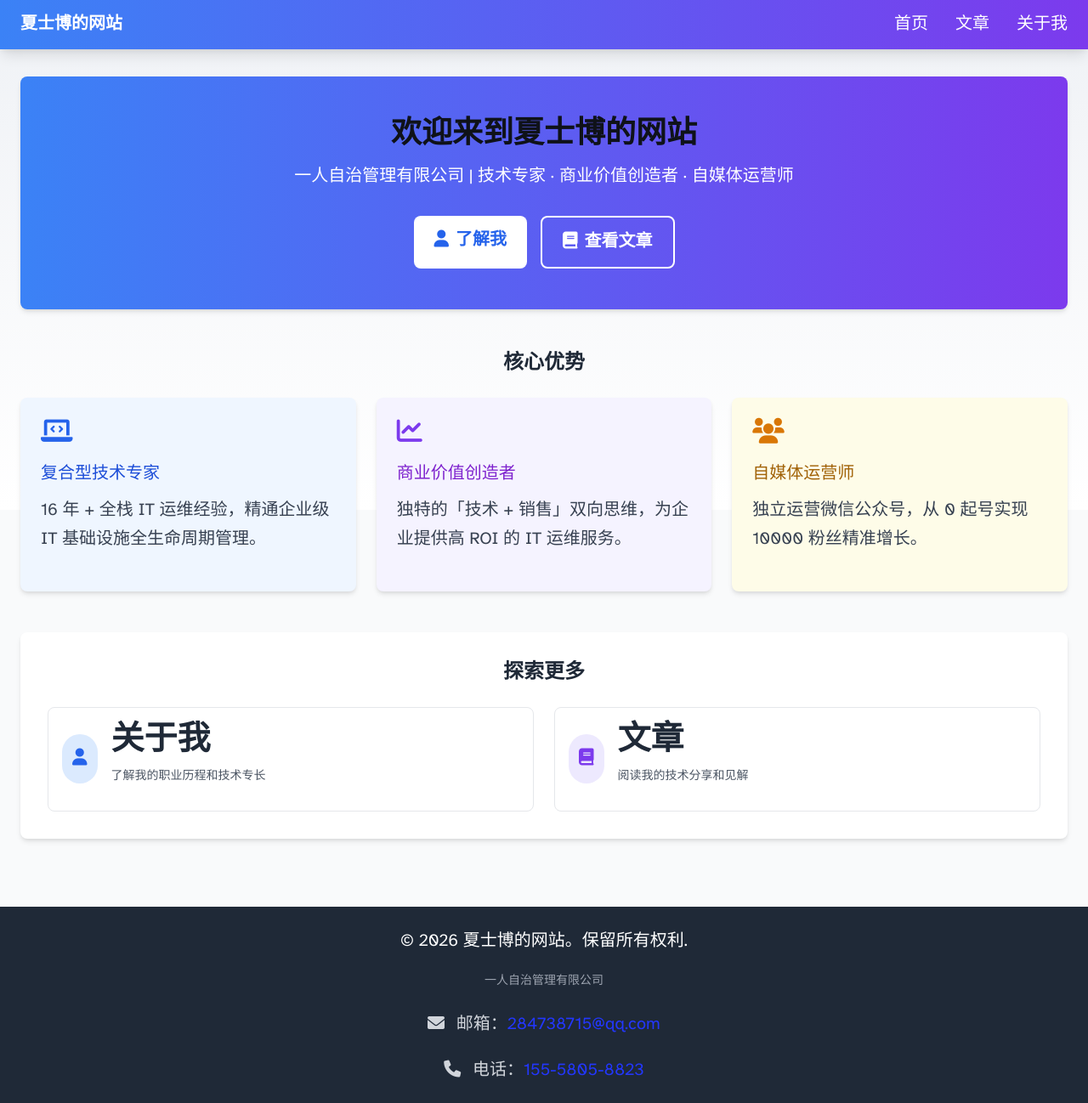
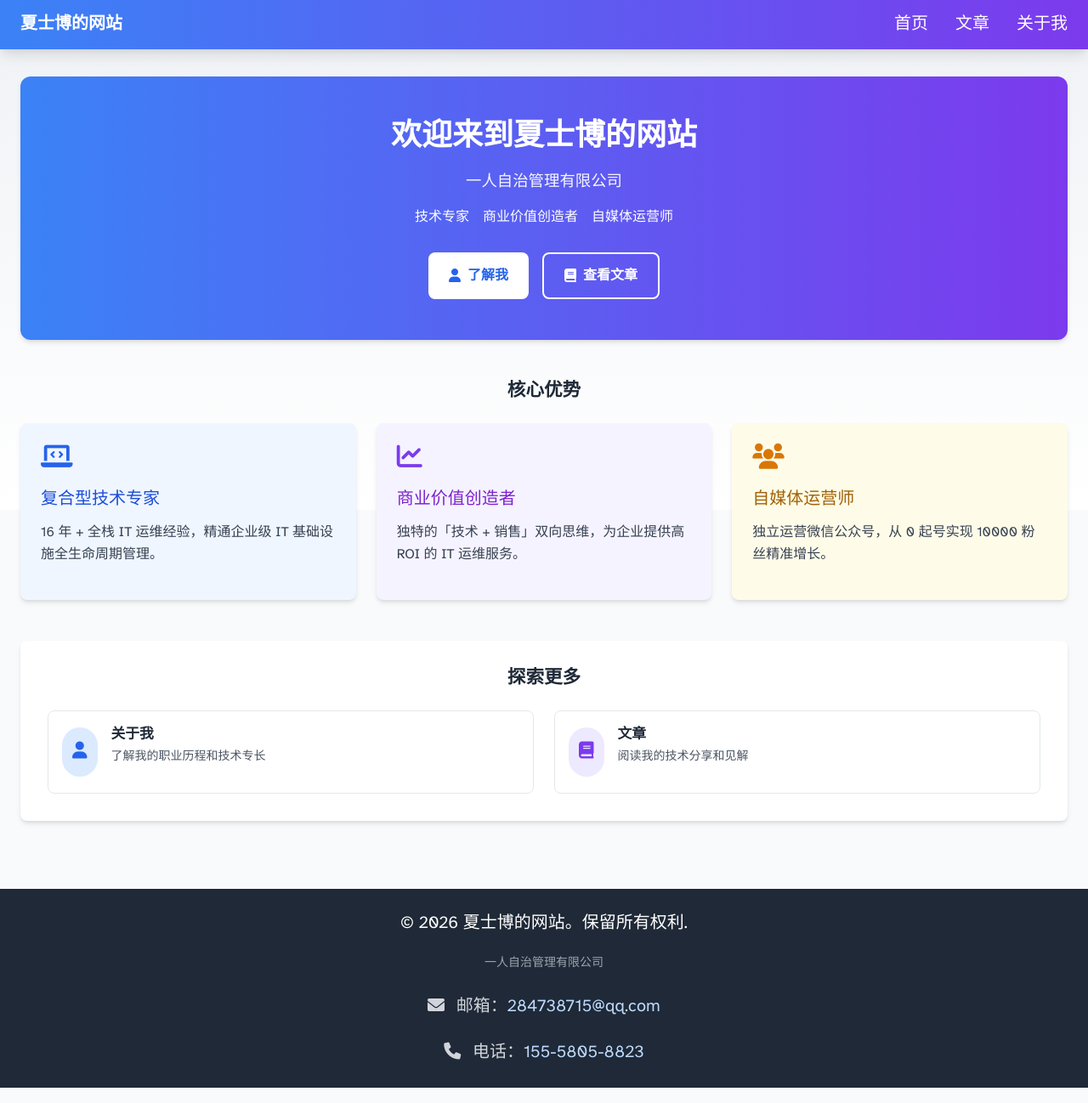
Before and after one commit to x86060810/astro-blog-starter-template, an Astro site: page / in a window 1280 px wide. Shown: the whole page at 85% size. Built offline with nearby package versions, Linux system fonts and the light colour scheme; Astro itself is replaced by a stand-in of ours.

Commit message:
优化移动端适配：首页响应式布局、文章页字号缩放、页脚链接对比度

```diff
--- a/src/components/Footer.astro
+++ b/src/components/Footer.astro
@@ -3,7 +3,7 @@ const today = new Date();
 ---
 
 <footer class="bg-gray-800 text-white py-6">
-  <div class="container mx-auto px-6 text-center">
+  <div class="container mx-auto px-4 sm:px-6 text-center">
     <p>© {today.getFullYear()} 夏士博的网站。保留所有权利.</p>
     <p class="text-gray-400 text-sm mt-2">一人自治管理有限公司</p>
 
@@ -11,11 +11,11 @@ const today = new Date();
     <div class="mt-6 space-y-2">
       <p class="text-gray-300">
         <i class="fas fa-envelope mr-2"></i>
-        邮箱：<a href="mailto:284738715@qq.com" class="hover:text-white transition">284738715@qq.com</a>
+        邮箱：<a href="mailto:284738715@qq.com" class="text-blue-200 hover:text-white transition">284738715@qq.com</a>
       </p>
       <p class="text-gray-300">
         <i class="fas fa-phone mr-2"></i>
-        电话：<a href="tel:155-5805-8823" class="hover:text-white transition">155-5805-8823</a>
+        电话：<a href="tel:155-5805-8823" class="text-blue-200 hover:text-white transition">155-5805-8823</a>
       </p>
     </div>
   </div>
--- a/src/pages/index.astro
+++ b/src/pages/index.astro
@@ -1,24 +1,22 @@
 ---
 import BaseHead from '../components/BaseHead.astro';
-import Header from '../components/Header.astro';
 import Footer from '../components/Footer.astro';
-import { SITE_TITLE, SITE_DESCRIPTION } from '../consts';
 ---
 
 <!doctype html>
 <html lang="zh-CN">
   <head>
     <BaseHead title="夏士博的网站 - 一人自治管理有限公司" description="夏士博的个人网站，展示技术专长和职业历程" />
-    <meta name="viewport" content="width=device-width, initial-scale=1.0">
+    <meta name="viewport" content="width=device-width, initial-scale=1.0, viewport-fit=cover">
     <link href="https://cdn.jsdelivr.net/npm/tailwindcss@2.2.19/dist/tailwind.min.css" rel="stylesheet">
     <link rel="stylesheet" href="https://cdnjs.cloudflare.com/ajax/libs/font-awesome/6.0.0-beta3/css/all.min.css">
   </head>
   <body class="bg-gray-50">
     <!-- 导航栏 -->
     <nav class="bg-gradient-to-r from-blue-500 to-purple-600 shadow-lg">
-      <div class="container mx-auto px-6 py-3">
+      <div class="container mx-auto px-4 sm:px-6 py-3">
         <div class="flex items-center justify-between">
-          <div class="text-white font-bold text-xl">
+          <div class="text-white font-bold text-lg sm:text-xl">
             夏士博的网站
           </div>
           <div class="hidden md:flex space-x-8">
@@ -27,7 +25,7 @@ import { SITE_TITLE, SITE_DESCRIPTION } from '../consts';
             <a href="/about" class="text-white hover:text-gray-200">关于我</a>
           </div>
           <div class="md:hidden">
-            <button class="mobile-menu-button text-white focus:outline-none">
+            <button class="mobile-menu-button text-white focus:outline-none p-2" aria-label="打开菜单">
               <i class="fas fa-bars text-2xl"></i>
             </button>
           </div>
@@ -35,58 +33,63 @@ import { SITE_TITLE, SITE_DESCRIPTION } from '../consts';
       </div>
       <!-- 移动端菜单 -->
       <div class="mobile-menu hidden md:hidden bg-blue-700">
-        <a href="/" class="block py-2 px-4 text-white hover:bg-blue-600">首页</a>
-        <a href="/blog" class="block py-2 px-4 text-white hover:bg-blue-600">文章</a>
-        <a href="/about" class="block py-2 px-4 text-white hover:bg-blue-600">关于我</a>
+        <a href="/" class="block py-3 px-5 text-white hover:bg-blue-600">首页</a>
+        <a href="/blog" class="block py-3 px-5 text-white hover:bg-blue-600">文章</a>
+        <a href="/about" class="block py-3 px-5 text-white hover:bg-blue-600">关于我</a>
       </div>
     </nav>
 
     <!-- 主要内容 -->
-    <main class="container mx-auto px-6 py-8">
+    <main class="container mx-auto px-4 sm:px-6 py-8">
       <!-- 欢迎区域 -->
-      <section class="mb-12">
-        <div class="bg-gradient-to-r from-blue-500 to-purple-600 rounded-lg shadow-md p-12 text-white text-center">
-          <h1 class="text-4xl font-bold mb-4">欢迎来到夏士博的网站</h1>
-          <p class="text-xl mb-8">一人自治管理有限公司 | 技术专家 · 商业价值创造者 · 自媒体运营师</p>
-          <div class="flex justify-center space-x-4">
-            <a href="/about" class="bg-white text-blue-600 px-6 py-3 rounded-lg font-semibold hover:bg-gray-100 transition">
-              <i class="fas fa-user mr-2"></i>了解我
+      <section class="mb-10 md:mb-12">
+        <div class="hero-card">
+          <h1 class="hero-title">欢迎来到夏士博的网站</h1>
+          <p class="hero-sub">一人自治管理有限公司</p>
+          <ul class="hero-tags">
+            <li>技术专家</li>
+            <li>商业价值创造者</li>
+            <li>自媒体运营师</li>
+          </ul>
+          <div class="hero-actions">
+            <a href="/about" class="hero-btn hero-btn-primary">
+              <i class="fas fa-user" aria-hidden="true"></i>了解我
             </a>
-            <a href="/blog" class="bg-transparent border-2 border-white text-white px-6 py-3 rounded-lg font-semibold hover:bg-white hover:text-blue-600 transition">
-              <i class="fas fa-book mr-2"></i>查看文章
+            <a href="/blog" class="hero-btn hero-btn-ghost">
+              <i class="fas fa-book" aria-hidden="true"></i>查看文章
             </a>
           </div>
         </div>
       </section>
 
       <!-- 核心优势预览 -->
-      <section class="mb-12">
-        <h2 class="text-2xl font-semibold text-gray-800 mb-6 text-center">核心优势</h2>
-        <div class="grid grid-cols-1 md:grid-cols-3 gap-6">
-          <div class="bg-blue-50 p-6 rounded-lg shadow-md">
+      <section class="mb-10 md:mb-12">
+        <h2 class="section-title">核心优势</h2>
+        <div class="grid grid-cols-1 md:grid-cols-3 gap-5 md:gap-6">
+          <div class="bg-blue-50 p-5 md:p-6 rounded-lg shadow-md">
             <div class="text-blue-600 text-3xl mb-4">
-              <i class="fas fa-laptop-code"></i>
+              <i class="fas fa-laptop-code" aria-hidden="true"></i>
             </div>
-            <h3 class="text-xl font-medium text-blue-700 mb-3">复合型技术专家</h3>
-            <p class="text-gray-700">
+            <h3 class="text-lg md:text-xl font-medium text-blue-700 mb-3">复合型技术专家</h3>
+            <p class="text-gray-700 text-base leading-relaxed">
               16 年 + 全栈 IT 运维经验，精通企业级 IT 基础设施全生命周期管理。
             </p>
           </div>
-          <div class="bg-purple-50 p-6 rounded-lg shadow-md">
+          <div class="bg-purple-50 p-5 md:p-6 rounded-lg shadow-md">
             <div class="text-purple-600 text-3xl mb-4">
-              <i class="fas fa-chart-line"></i>
+              <i class="fas fa-chart-line" aria-hidden="true"></i>
             </div>
-            <h3 class="text-xl font-medium text-purple-700 mb-3">商业价值创造者</h3>
-            <p class="text-gray-700">
+            <h3 class="text-lg md:text-xl font-medium text-purple-700 mb-3">商业价值创造者</h3>
+            <p class="text-gray-700 text-base leading-relaxed">
               独特的「技术 + 销售」双向思维，为企业提供高 ROI 的 IT 运维服务。
             </p>
           </div>
-          <div class="bg-yellow-50 p-6 rounded-lg shadow-md">
+          <div class="bg-yellow-50 p-5 md:p-6 rounded-lg shadow-md">
             <div class="text-yellow-600 text-3xl mb-4">
-              <i class="fas fa-users"></i>
+              <i class="fas fa-users" aria-hidden="true"></i>
             </div>
-            <h3 class="text-xl font-medium text-yellow-700 mb-3">自媒体运营师</h3>
-            <p class="text-gray-700">
+            <h3 class="text-lg md:text-xl font-medium text-yellow-700 mb-3">自媒体运营师</h3>
+            <p class="text-gray-700 text-base leading-relaxed">
               独立运营微信公众号，从 0 起号实现 10000 粉丝精准增长。
             </p>
           </div>
@@ -94,26 +97,26 @@ import { SITE_TITLE, SITE_DESCRIPTION } from '../consts';
       </section>
 
       <!-- 快速链接 -->
-      <section class="mb-12">
-        <div class="bg-white rounded-lg shadow-md p-8">
-          <h2 class="text-2xl font-semibold text-gray-800 mb-6 text-center">探索更多</h2>
-          <div class="grid grid-cols-1 md:grid-cols-2 gap-6">
+      <section class="mb-10 md:mb-12">
+        <div class="bg-white rounded-lg shadow-md p-5 md:p-8">
+          <h2 class="section-title">探索更多</h2>
+          <div class="grid grid-cols-1 md:grid-cols-2 gap-4 md:gap-6">
             <a href="/about" class="flex items-center p-4 border border-gray-200 rounded-lg hover:border-blue-500 hover:bg-blue-50 transition">
-              <div class="bg-blue-100 p-3 rounded-full mr-4">
-                <i class="fas fa-user text-blue-600 text-xl"></i>
+              <div class="flex-shrink-0 bg-blue-100 p-3 rounded-full mr-4">
+                <i class="fas fa-user text-blue-600 text-xl" aria-hidden="true"></i>
               </div>
-              <div>
-                <h3 class="font-semibold text-gray-800">关于我</h3>
-                <p class="text-gray-600 text-sm">了解我的职业历程和技术专长</p>
+              <div class="min-w-0">
+                <h3 class="quick-title">关于我</h3>
+                <p class="text-gray-600 text-sm leading-relaxed">了解我的职业历程和技术专长</p>
               </div>
             </a>
             <a href="/blog" class="flex items-center p-4 border border-gray-200 rounded-lg hover:border-purple-500 hover:bg-purple-50 transition">
-              <div class="bg-purple-100 p-3 rounded-full mr-4">
-                <i class="fas fa-book text-purple-600 text-xl"></i>
+              <div class="flex-shrink-0 bg-purple-100 p-3 rounded-full mr-4">
+                <i class="fas fa-book text-purple-600 text-xl" aria-hidden="true"></i>
               </div>
-              <div>
-                <h3 class="font-semibold text-gray-800">文章</h3>
-                <p class="text-gray-600 text-sm">阅读我的技术分享和见解</p>
+              <div class="min-w-0">
+                <h3 class="quick-title">文章</h3>
+                <p class="text-gray-600 text-sm leading-relaxed">阅读我的技术分享和见解</p>
               </div>
             </a>
           </div>
@@ -125,13 +128,136 @@ import { SITE_TITLE, SITE_DESCRIPTION } from '../consts';
     <Footer />
 
     <script>
-      // 移动端菜单切换
       const mobileMenuButton = document.querySelector('.mobile-menu-button');
       const mobileMenu = document.querySelector('.mobile-menu');
-
-      mobileMenuButton.addEventListener('click', () => {
+      mobileMenuButton?.addEventListener('click', () => {
         mobileMenu.classList.toggle('hidden');
       });
     </script>
   </body>
 </html>
+
+<style>
+  .hero-card {
+    background: linear-gradient(90deg, #3b82f6 0%, #7c3aed 100%);
+    border-radius: 12px;
+    box-shadow: 0 4px 6px -1px rgba(0, 0, 0, 0.1), 0 2px 4px -1px rgba(0, 0, 0, 0.06);
+    color: #fff;
+    text-align: center;
+    padding: 3rem;
+  }
+  .hero-title {
+    color: #fff;
+    font-size: 2.25rem;
+    font-weight: 700;
+    line-height: 1.28;
+    margin: 0 0 1rem;
+  }
+  .hero-sub {
+    color: #fff;
+    font-size: 1.15rem;
+    line-height: 1.6;
+    margin: 0 0 0.75rem;
+    opacity: 0.95;
+  }
+  .hero-tags {
+    display: flex;
+    flex-wrap: wrap;
+    justify-content: center;
+    gap: 0.4rem 1rem;
+    list-style: none;
+    padding: 0;
+    margin: 0 0 1.75rem;
+    font-size: 1rem;
+  }
+  .hero-tags li {
+    white-space: nowrap;
+  }
+  .hero-actions {
+    display: flex;
+    flex-wrap: wrap;
+    justify-content: center;
+    gap: 1rem;
+  }
+  .hero-btn {
+    display: inline-flex;
+    align-items: center;
+    justify-content: center;
+    gap: 0.5rem;
+    white-space: nowrap;
+    padding: 0.75rem 1.5rem;
+    border-radius: 8px;
+    font-weight: 600;
+    font-size: 1rem;
+    text-decoration: none;
+    transition: all 0.2s ease;
+  }
+  .hero-btn-primary {
+    background: #fff;
+    color: #2563eb;
+  }
+  .hero-btn-primary:hover {
+    background: #f3f4f6;
+    color: #2563eb;
+  }
+  .hero-btn-ghost {
+    background: transparent;
+    border: 2px solid #fff;
+    color: #fff;
+  }
+  .hero-btn-ghost:hover {
+    background: #fff;
+    color: #2563eb;
+  }
+  .quick-title {
+    font-size: 1.05rem;
+    font-weight: 600;
+    color: #1f2937;
+    margin: 0 0 0.25rem;
+    line-height: 1.4;
+  }
+  .section-title {
+    font-size: 1.35rem;
+    font-weight: 600;
+    color: #1f2937;
+    text-align: center;
+    margin: 0 0 1.5rem;
+  }
+
+  @media (max-width: 640px) {
+    main.container {
+      width: 100%;
+      max-width: 100%;
+      padding: 1.25rem 1rem 2rem;
+    }
+    .hero-card {
+      padding: 1.75rem 1.25rem 2rem;
+    }
+    .hero-title {
+      font-size: 1.6rem;
+      line-height: 1.35;
+      margin-bottom: 0.75rem;
+    }
+    .hero-sub {
+      font-size: 0.95rem;
+      margin-bottom: 0.6rem;
+    }
+    .hero-tags {
+      font-size: 0.875rem;
+      gap: 0.3rem 0.75rem;
+      margin-bottom: 1.4rem;
+    }
+    .hero-actions {
+      flex-direction: column;
+      gap: 0.75rem;
+    }
+    .hero-btn {
+      width: 100%;
+      padding: 0.8rem 1rem;
+    }
+    .section-title {
+      font-size: 1.2rem;
+      margin-bottom: 1.2rem;
+    }
+  }
+</style>
--- a/src/styles/global.css
+++ b/src/styles/global.css
@@ -235,3 +235,45 @@ hr {
 .mobile-menu:not(.hidden) {
 	display: block;
 }
+
+/* —— 移动端排版适配（≤720px） —— */
+@media (max-width: 720px) {
+	body {
+		font-size: 16px;
+		line-height: 1.75;
+	}
+	h1 {
+		font-size: 1.75rem;
+		line-height: 1.35;
+	}
+	h2 {
+		font-size: 1.45rem;
+		line-height: 1.35;
+	}
+	h3 {
+		font-size: 1.2rem;
+	}
+	h4 {
+		font-size: 1.1rem;
+	}
+	h5 {
+		font-size: 1rem;
+	}
+	main {
+		width: 100%;
+		max-width: 100%;
+		padding: 0.5rem;
+	}
+	blockquote {
+		font-size: 1.05em;
+		padding-left: 14px;
+	}
+	pre {
+		padding: 1em;
+		font-size: 0.85rem;
+		overflow-x: auto;
+	}
+	.prose p {
+		margin-bottom: 1.4em;
+	}
+}
```
